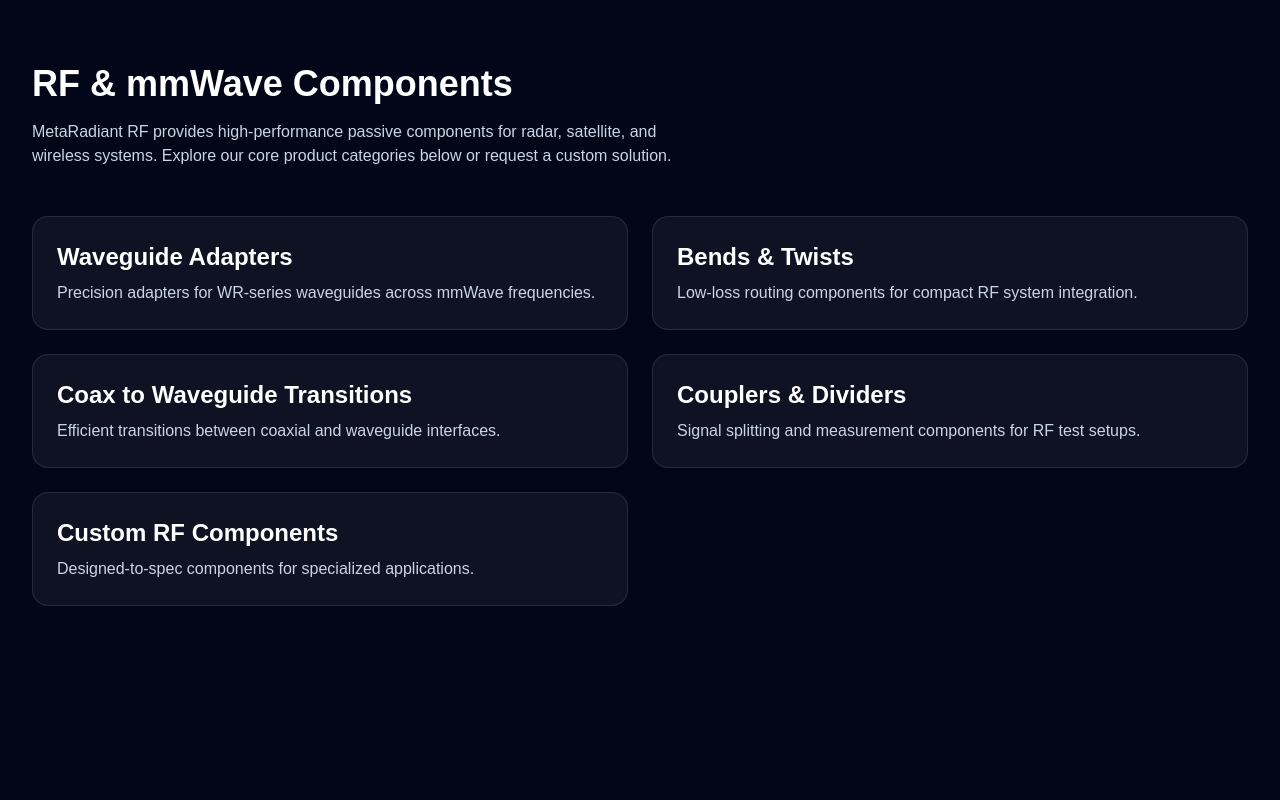
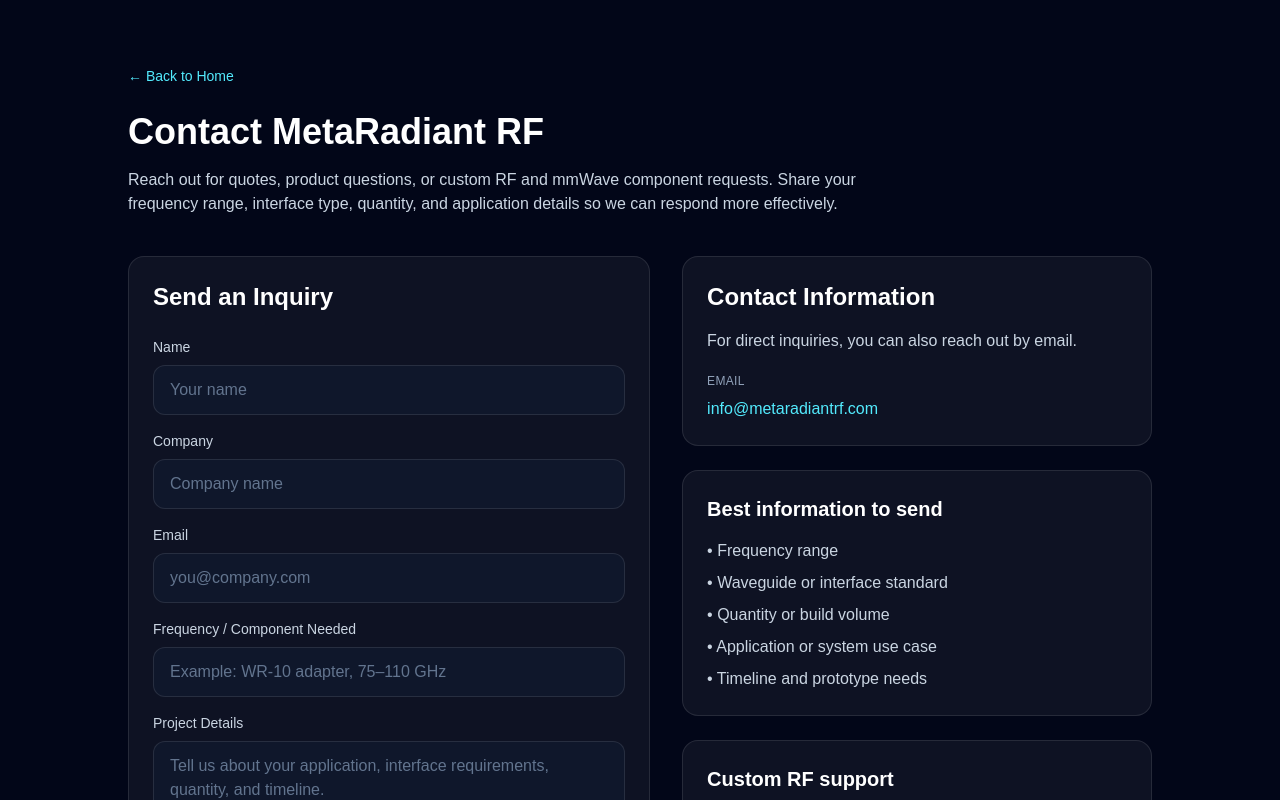
Before and after one commit to Mellow-Cobra/rf-landing-page, a Next.js app: page /contact in a window 1280 px wide. Shown: the top 800 px of the page. Built offline with nearby package versions, Linux system fonts and the light colour scheme.

Commit message:
added contacts products and about

```diff
--- a/app/contact/page.tsx
+++ b/app/contact/page.tsx
@@ -1,53 +1,128 @@
-export default function ProductsPage() {
-  const categories = [
-    {
-      title: "Waveguide Adapters",
-      description: "Precision adapters for WR-series waveguides across mmWave frequencies.",
-      link: "/products/waveguide-adapters"
-    },
-    {
-      title: "Bends & Twists",
-      description: "Low-loss routing components for compact RF system integration.",
-      link: "/products/bends"
-    },
-    {
-      title: "Coax to Waveguide Transitions",
-      description: "Efficient transitions between coaxial and waveguide interfaces.",
-      link: "/products/transitions"
-    },
-    {
-      title: "Couplers & Dividers",
-      description: "Signal splitting and measurement components for RF test setups.",
-      link: "/products/couplers"
-    },
-    {
-      title: "Custom RF Components",
-      description: "Designed-to-spec components for specialized applications.",
-      link: "/custom"
-    }
-  ];
-
+export default function ContactPage() {
   return (
     <main className="min-h-screen bg-slate-950 text-white px-8 py-16">
-      <h1 className="text-4xl font-bold">RF & mmWave Components</h1>
+      <div className="mx-auto max-w-5xl">
+        <a href="/" className="text-sm text-cyan-300 hover:text-cyan-200">
+          ← Back to Home
+        </a>
 
-      <p className="mt-4 max-w-2xl text-slate-300">
-        MetaRadiant RF provides high-performance passive components for
-        radar, satellite, and wireless systems. Explore our core product
-        categories below or request a custom solution.
-      </p>
+        <h1 className="mt-6 text-4xl font-bold">Contact MetaRadiant RF</h1>
 
-      <div className="mt-12 grid gap-6 md:grid-cols-2">
-        {categories.map((item) => (
-          <a
-            key={item.title}
-            href={item.link}
-            className="block rounded-2xl border border-white/10 bg-white/5 p-6 hover:border-cyan-400 transition"
-          >
-            <h2 className="text-2xl font-semibold">{item.title}</h2>
-            <p className="mt-2 text-slate-300">{item.description}</p>
-          </a>
-        ))}
+        <p className="mt-4 max-w-3xl text-slate-300">
+          Reach out for quotes, product questions, or custom RF and mmWave
+          component requests. Share your frequency range, interface type,
+          quantity, and application details so we can respond more effectively.
+        </p>
+
+        <div className="mt-10 grid gap-8 md:grid-cols-[1fr_0.9fr]">
+          <div className="rounded-2xl border border-white/10 bg-white/5 p-6">
+            <h2 className="text-2xl font-semibold">Send an Inquiry</h2>
+
+            <form className="mt-6 grid gap-4">
+              <div>
+                <label className="mb-2 block text-sm text-slate-300">
+                  Name
+                </label>
+                <input
+                  type="text"
+                  placeholder="Your name"
+                  className="w-full rounded-xl border border-white/10 bg-slate-900 px-4 py-3 text-white outline-none placeholder:text-slate-500 focus:border-cyan-400"
+                />
+              </div>
+
+              <div>
+                <label className="mb-2 block text-sm text-slate-300">
+                  Company
+                </label>
+                <input
+                  type="text"
+                  placeholder="Company name"
+                  className="w-full rounded-xl border border-white/10 bg-slate-900 px-4 py-3 text-white outline-none placeholder:text-slate-500 focus:border-cyan-400"
+                />
+              </div>
+
+              <div>
+                <label className="mb-2 block text-sm text-slate-300">
+                  Email
+                </label>
+                <input
+                  type="email"
+                  placeholder="you@company.com"
+                  className="w-full rounded-xl border border-white/10 bg-slate-900 px-4 py-3 text-white outline-none placeholder:text-slate-500 focus:border-cyan-400"
+                />
+              </div>
+
+              <div>
+                <label className="mb-2 block text-sm text-slate-300">
+                  Frequency / Component Needed
+                </label>
+                <input
+                  type="text"
+                  placeholder="Example: WR-10 adapter, 75–110 GHz"
+                  className="w-full rounded-xl border border-white/10 bg-slate-900 px-4 py-3 text-white outline-none placeholder:text-slate-500 focus:border-cyan-400"
+                />
+              </div>
+
+              <div>
+                <label className="mb-2 block text-sm text-slate-300">
+                  Project Details
+                </label>
+                <textarea
+                  rows={6}
+                  placeholder="Tell us about your application, interface requirements, quantity, and timeline."
+                  className="w-full rounded-xl border border-white/10 bg-slate-900 px-4 py-3 text-white outline-none placeholder:text-slate-500 focus:border-cyan-400"
+                />
+              </div>
+
+              <button
+                type="submit"
+                className="mt-2 rounded-2xl bg-cyan-400 px-6 py-3 text-sm font-semibold text-slate-950 transition hover:scale-[1.01]"
+              >
+                Submit Inquiry
+              </button>
+            </form>
+          </div>
+
+          <div className="space-y-6">
+            <div className="rounded-2xl border border-white/10 bg-white/5 p-6">
+              <h2 className="text-2xl font-semibold">Contact Information</h2>
+              <p className="mt-4 text-slate-300">
+                For direct inquiries, you can also reach out by email.
+              </p>
+
+              <div className="mt-5">
+                <div className="text-xs uppercase tracking-wide text-slate-400">
+                  Email
+                </div>
+                <a
+                  href="mailto:info@metaradiantrf.com"
+                  className="mt-2 inline-block text-cyan-300 hover:text-cyan-200"
+                >
+                  info@metaradiantrf.com
+                </a>
+              </div>
+            </div>
+
+            <div className="rounded-2xl border border-white/10 bg-white/5 p-6">
+              <h3 className="text-xl font-semibold">Best information to send</h3>
+              <ul className="mt-4 space-y-2 text-slate-300">
+                <li>• Frequency range</li>
+                <li>• Waveguide or interface standard</li>
+                <li>• Quantity or build volume</li>
+                <li>• Application or system use case</li>
+                <li>• Timeline and prototype needs</li>
+              </ul>
+            </div>
+
+            <div className="rounded-2xl border border-white/10 bg-white/5 p-6">
+              <h3 className="text-xl font-semibold">Custom RF support</h3>
+              <p className="mt-4 text-slate-300">
+                MetaRadiant RF supports custom passive RF and mmWave component
+                requests for radar, satellite, wireless, and test applications.
+              </p>
+            </div>
+          </div>
+        </div>
       </div>
     </main>
   );
--- a/app/custom/page.tsx
+++ b/app/custom/page.tsx
@@ -0,0 +1,54 @@
+export default function CustomPage() {
+  return (
+    <main className="min-h-screen bg-slate-950 text-white px-8 py-16">
+      <div className="mx-auto max-w-5xl">
+        <a href="/" className="text-sm text-cyan-300 hover:text-cyan-200">
+          ← Back to Home
+        </a>
+
+        <h1 className="mt-6 text-4xl font-bold">Custom RF Components</h1>
+
+        <p className="mt-4 max-w-3xl text-slate-300">
+          MetaRadiant RF supports custom RF and mmWave passive component
+          development for radar, satellite, wireless, and test applications.
+        </p>
+
+        <div className="mt-10 rounded-2xl border border-white/10 bg-white/5 p-6">
+          <h2 className="text-2xl font-semibold">Custom Design Support</h2>
+          <p className="mt-3 text-slate-300">
+            We work with customers on custom waveguide hardware, transitions,
+            passive structures, and prototype-focused RF component solutions.
+          </p>
+        </div>
+
+        <div className="mt-8 grid gap-6 md:grid-cols-2">
+          <div className="rounded-2xl border border-white/10 bg-white/5 p-6">
+            <h3 className="text-xl font-semibold">Typical custom requests</h3>
+            <ul className="mt-4 space-y-2 text-slate-300">
+              <li>• Custom waveguide geometries</li>
+              <li>• Interface transitions</li>
+              <li>• Mechanical integration constraints</li>
+              <li>• Prototype and low-volume builds</li>
+            </ul>
+          </div>
+
+          <div className="rounded-2xl border border-white/10 bg-white/5 p-6">
+            <h3 className="text-xl font-semibold">Start a request</h3>
+            <p className="mt-4 text-slate-300">
+              Contact MetaRadiant RF with your frequency range, interface type,
+              quantity, and application details to begin a quote or technical
+              discussion.
+            </p>
+
+            <a
+              href="mailto:info@metaradiantrf.com"
+              className="mt-6 inline-block rounded-xl bg-cyan-400 px-5 py-3 text-sm font-semibold text-slate-950"
+            >
+              Email MetaRadiant RF
+            </a>
+          </div>
+        </div>
+      </div>
+    </main>
+  );
+}
--- a/app/products/page.tsx
+++ b/app/products/page.tsx
@@ -0,0 +1,65 @@
+export default function ProductsPage() {
+  const categories = [
+    {
+      title: "Waveguide Adapters",
+      description:
+        "Precision adapters for WR-series waveguides across mmWave frequency bands.",
+      link: "/products/waveguide-adapters",
+    },
+    {
+      title: "Bends & Twists",
+      description:
+        "Low-loss routing components for compact integration into RF systems.",
+      link: "/products",
+    },
+    {
+      title: "Coax to Waveguide Transitions",
+      description:
+        "Efficient transitions between coaxial and waveguide interfaces.",
+      link: "/products",
+    },
+    {
+      title: "Couplers & Dividers",
+      description:
+        "Signal splitting and passive measurement hardware for test environments.",
+      link: "/products",
+    },
+    {
+      title: "Custom RF Components",
+      description:
+        "Designed-to-spec passive components for specialized applications.",
+      link: "/custom",
+    },
+  ];
+
+  return (
+    <main className="min-h-screen bg-slate-950 text-white px-8 py-16">
+      <div className="mx-auto max-w-6xl">
+        <a href="/" className="text-sm text-cyan-300 hover:text-cyan-200">
+          ← Back to Home
+        </a>
+
+        <h1 className="mt-6 text-4xl font-bold">RF & mmWave Components</h1>
+
+        <p className="mt-4 max-w-2xl text-slate-300">
+          MetaRadiant RF provides high-performance passive RF and mmWave
+          components for radar, satellite, and wireless systems. Explore core
+          product categories below or request a custom solution.
+        </p>
+
+        <div className="mt-12 grid gap-6 md:grid-cols-2">
+          {categories.map((item) => (
+            <a
+              key={item.title}
+              href={item.link}
+              className="block rounded-2xl border border-white/10 bg-white/5 p-6 transition hover:border-cyan-400"
+            >
+              <h2 className="text-2xl font-semibold">{item.title}</h2>
+              <p className="mt-2 text-slate-300">{item.description}</p>
+            </a>
+          ))}
+        </div>
+      </div>
+    </main>
+  );
+}
--- a/app/products/wr28-waveguide-kaBand-4inch/page.tsx
+++ b/app/products/wr28-waveguide-kaBand-4inch/page.tsx
@@ -0,0 +1,3 @@
+export default function Wr284inch(){
+
+}
```
